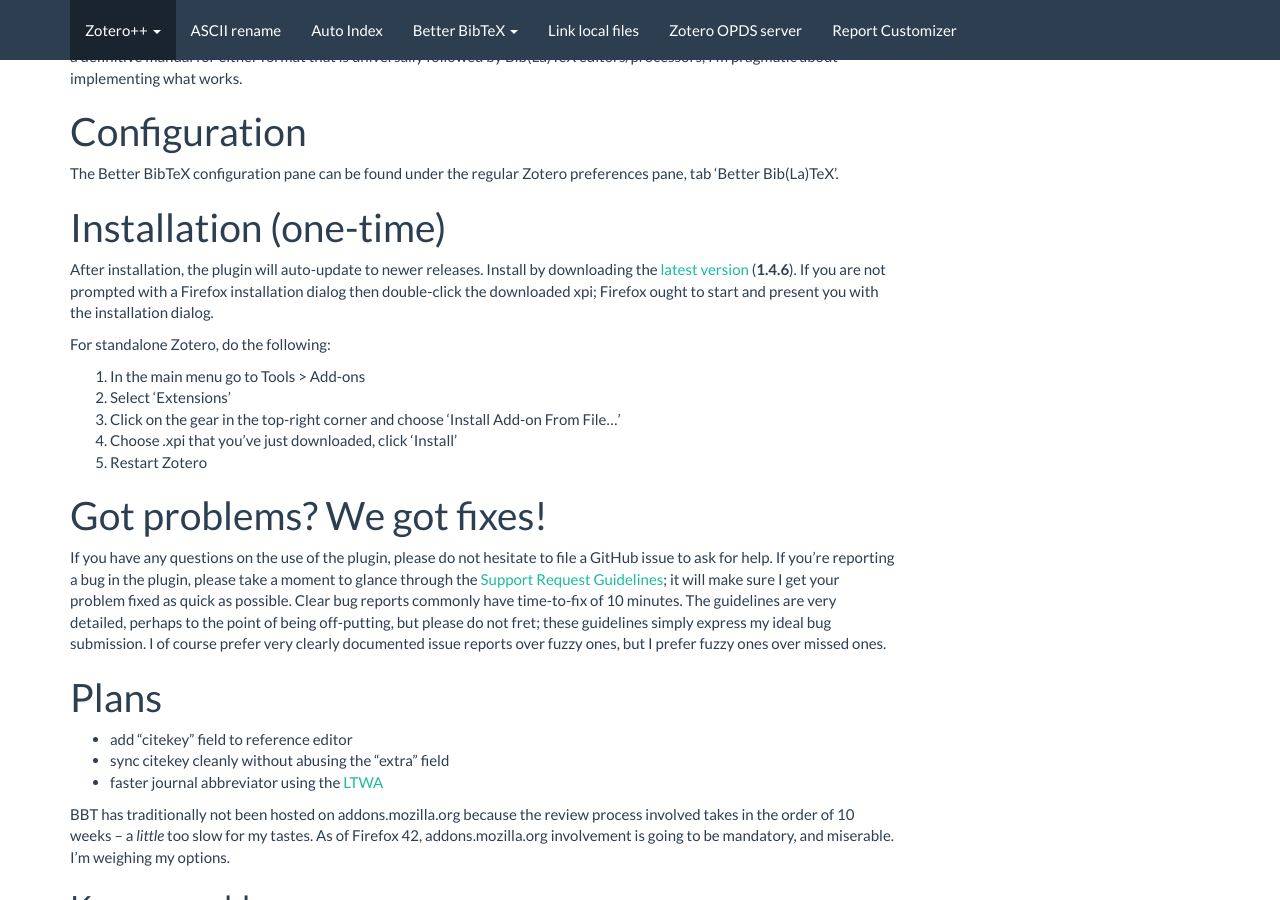
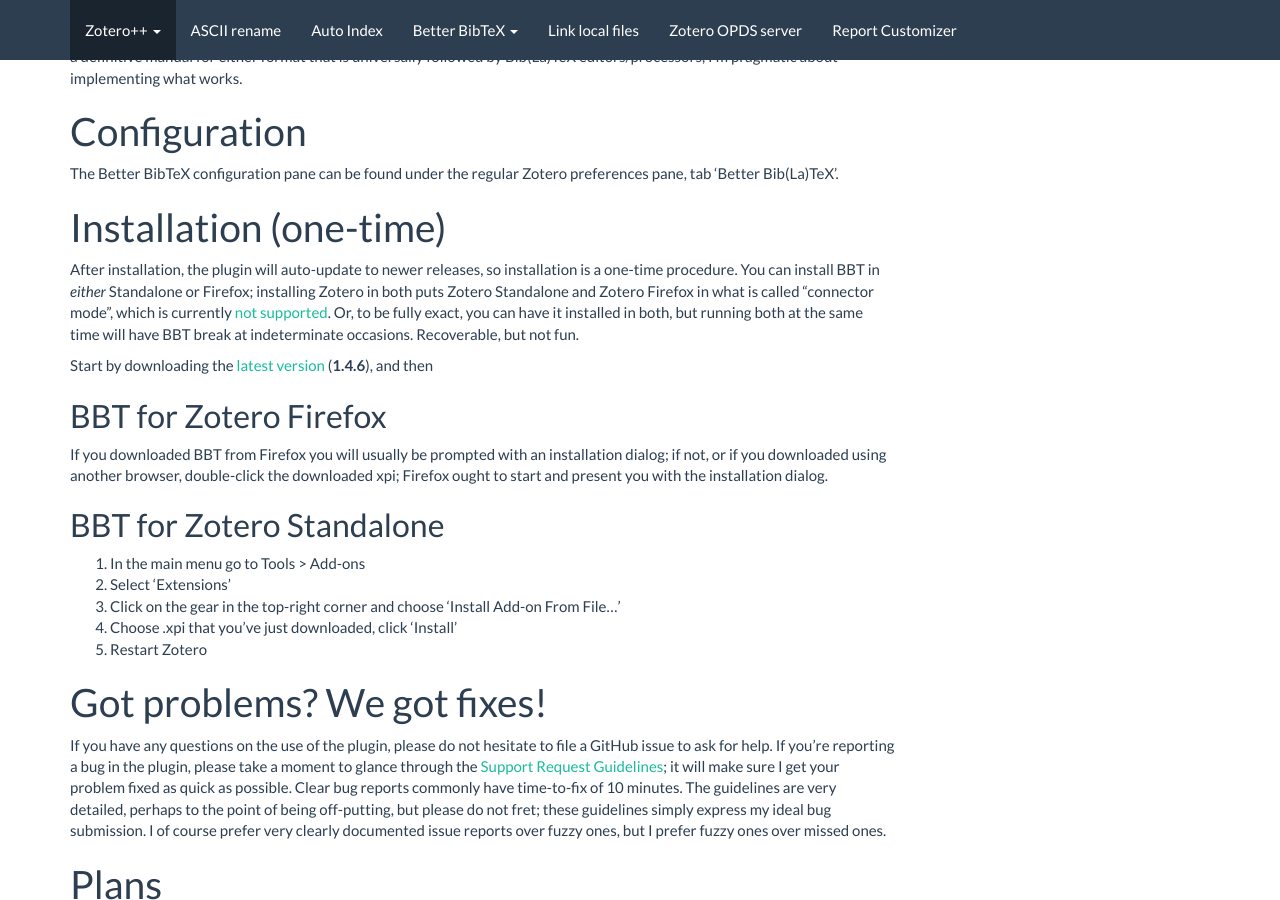
Before and after one commit to edwinksl/ZotPlus.github.io, a Jekyll site: the page built from better-bibtex/index.md, in a window 1280 px wide and 900 px high, scrolled down 312 px. Built offline with Jekyll 4.4.1, drawn with Linux system fonts in a browser that asks for light colours; nearby versions of some CDN libraries.

Commit message:
fixes #6

```diff
--- a/better-bibtex/index.md
+++ b/better-bibtex/index.md
@@ -25,13 +25,22 @@
 
 # Installation (one-time)
 
-After installation, the plugin will auto-update to newer releases. Install by downloading the [latest
-version](https://github.com/ZotPlus/zotero-better-bibtex/releases/download/{% include better-bibtex-version.html %}/zotero-better-bibtex-{% include better-bibtex-version.html %}.xpi)
-(**{% include better-bibtex-version.html %}**).
-If you are not prompted with a Firefox installation dialog then double-click the
-downloaded xpi; Firefox ought to start and present you with the installation dialog.
+After installation, the plugin will auto-update to newer releases, so installation is a one-time procedure. You can
+install BBT in *either* Standalone or Firefox; installing Zotero in both puts Zotero Standalone and Zotero Firefox in
+what is called "connector mode", which is currently [not
+supported](https://github.com/ZotPlus/zotero-better-bibtex/issues/143). Or, to be fully exact, you can have it installed
+in both, but running both at the same time will have BBT break at indeterminate occasions. Recoverable, but not fun.
 
-For standalone Zotero, do the following:
+Start by downloading the [latest version](https://github.com/ZotPlus/zotero-better-bibtex/releases/download/{% include
+better-bibtex-version.html %}/zotero-better-bibtex-{% include better-bibtex-version.html %}.xpi) (**{% include
+better-bibtex-version.html %}**), and then
+
+## BBT for Zotero Firefox
+
+If you downloaded BBT from Firefox you will usually be prompted with an installation dialog; if not, or if you
+downloaded using another browser, double-click the downloaded xpi; Firefox ought to start and present you with the installation dialog.
+
+## BBT for Zotero Standalone
 
 1. In the main menu go to Tools > Add-ons
 2. Select 'Extensions'
```
